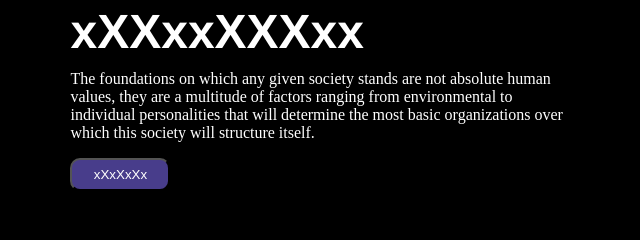
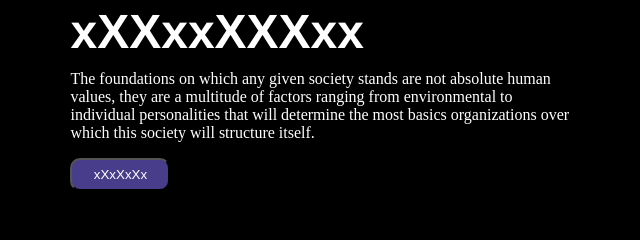
Before and after one commit to alternativending/Landing-Page, a plain HTML site: page index.html in a window 1280 px wide. Shown: the part 185-425 px from the top of the page, 197-837 px from the left. Drawn offline with Linux system fonts and the light colour scheme.

Commit message:
small typo

```diff
--- a/index.html
+++ b/index.html
@@ -20,7 +20,7 @@
       <div class="sub-header">
       <div class="sub-header-text">
           <h1>xXXxxXXXxx</h1>
-          <p>The foundations on which any given society stands are not absolute human values, they are a multitude of factors ranging from environmental to individual personalities that will determine the most basic organizations over which this society will structure itself.</p>
+          <p>The foundations on which any given society stands are not absolute human values, they are a multitude of factors ranging from environmental to individual personalities that will determine the most basics organizations over which this society will structure itself.</p>
           <button href="">xXxXxXx</button>
       </div>
       <div class="sub-header-image">
```
